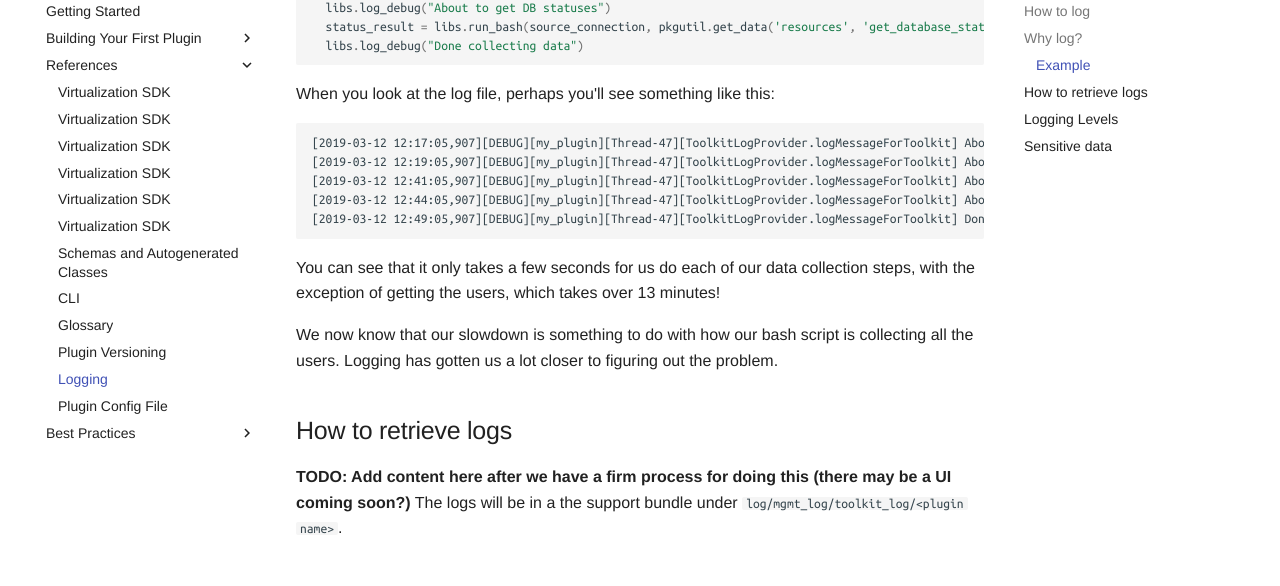
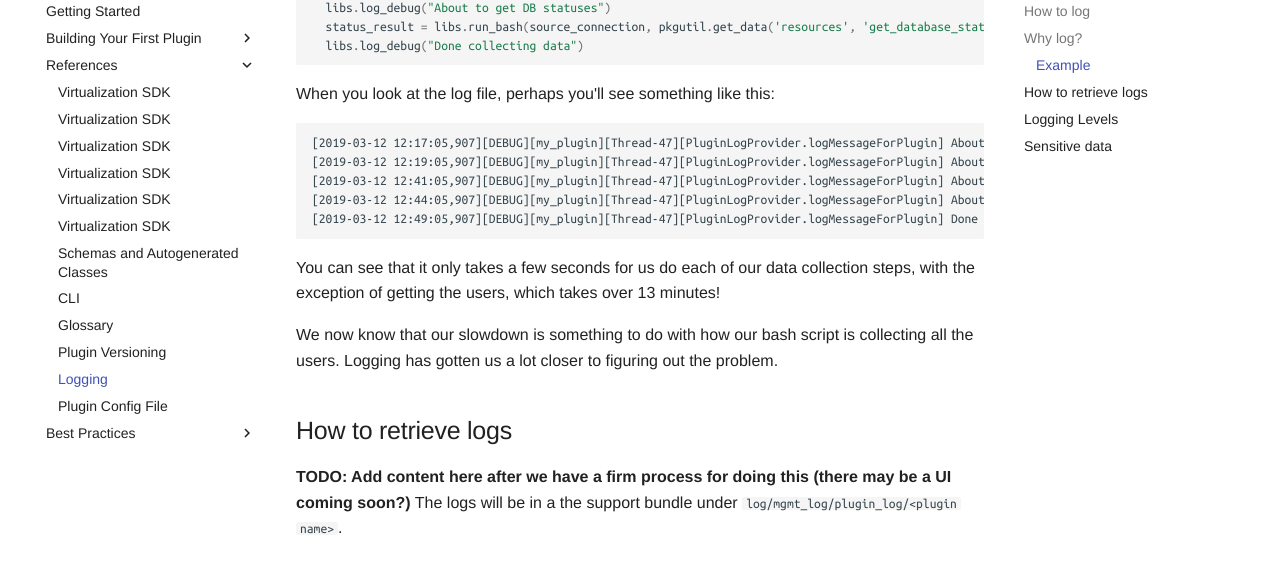
Before and after one commit to delphix/virtualization-sdk, an MkDocs documentation site: the page built from docs/References/Logging.md, in a window 1280 px wide and 900 px high, scrolled down 1583 px. Shown: the part 124-710 px from the top of the window. Built offline with MkDocs 1.6.1 and Material for MkDocs 9.7.7, drawn with Linux system fonts in a browser that asks for light colours; some web fonts are replaced.

Commit message:
Change the word Toolkit to Plugin to match the new standard.

````diff
--- a/docs/References/Logging.md
+++ b/docs/References/Logging.md
@@ -71,11 +71,11 @@ def my_source_config_discovery(source_connection, repository):
 When you look at the log file, perhaps you'll see something like this:
 
 ```
-[2019-03-12 12:17:05,907][DEBUG][my_plugin][Thread-47][ToolkitLogProvider.logMessageForToolkit] About to get DB version
-[2019-03-12 12:19:05,907][DEBUG][my_plugin][Thread-47][ToolkitLogProvider.logMessageForToolkit] About to get DB users
-[2019-03-12 12:41:05,907][DEBUG][my_plugin][Thread-47][ToolkitLogProvider.logMessageForToolkit] About to get databases
-[2019-03-12 12:44:05,907][DEBUG][my_plugin][Thread-47][ToolkitLogProvider.logMessageForToolkit] About to get DB statuses
-[2019-03-12 12:49:05,907][DEBUG][my_plugin][Thread-47][ToolkitLogProvider.logMessageForToolkit] Done collecting data
+[2019-03-12 12:17:05,907][DEBUG][my_plugin][Thread-47][PluginLogProvider.logMessageForPlugin] About to get DB version
+[2019-03-12 12:19:05,907][DEBUG][my_plugin][Thread-47][PluginLogProvider.logMessageForPlugin] About to get DB users
+[2019-03-12 12:41:05,907][DEBUG][my_plugin][Thread-47][PluginLogProvider.logMessageForPlugin] About to get databases
+[2019-03-12 12:44:05,907][DEBUG][my_plugin][Thread-47][PluginLogProvider.logMessageForPlugin] About to get DB statuses
+[2019-03-12 12:49:05,907][DEBUG][my_plugin][Thread-47][PluginLogProvider.logMessageForPlugin] Done collecting data
 ```
 
 You can see that it only takes a few seconds for us do each of our data collection steps, with the exception of getting the users, which takes over 13 minutes!
@@ -85,7 +85,7 @@ We now know that our slowdown is something to do with how our bash script is col
 ## How to retrieve logs
 
 **TODO: Add content here after we have a firm process for doing this (there may be a UI coming soon?)**
-The logs will be in a the support bundle under `log/mgmt_log/toolkit_log/<plugin name>`.
+The logs will be in a the support bundle under `log/mgmt_log/plugin_log/<plugin name>`.
 
 ## Logging Levels
 
````
